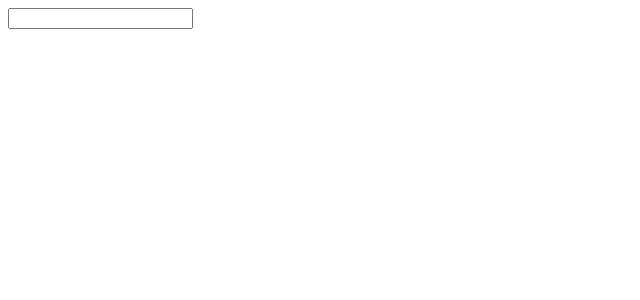
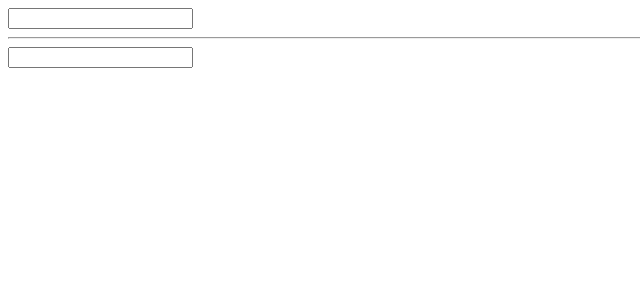
Before and after one commit to rajarju/react-app, a React (Create React App) app: page / in a window 1280 px wide. Shown: the top 300 px of the page, without its empty margins (0-640 px from the left). Built offline with nearby package versions, Linux system fonts and the light colour scheme.

Commit message:
Differentiate with refs

```diff
--- a/src/App.js
+++ b/src/App.js
@@ -5,21 +5,26 @@ class App extends React.Component {
   constructor() {
     super();
     this.state = {
-      a : ''
+      a : '',
+      b : ''
     };
   }
 
   update(e) {
     this.setState({
-      a : e.target.value
+      a : this.refs.a.value,
+      b : this.refs.b.value
     })
   }
 
   render() {
     return (
       <div>
-        <input type="text" onChange={this.update.bind(this)} />
+        <input ref="a" type="text" onChange={this.update.bind(this)} />
         {this.state.a}
+        <hr />
+        <input ref="b" type="text" onChange={this.update.bind(this)} />
+        {this.state.b}
       </div>
     );
   }
```
